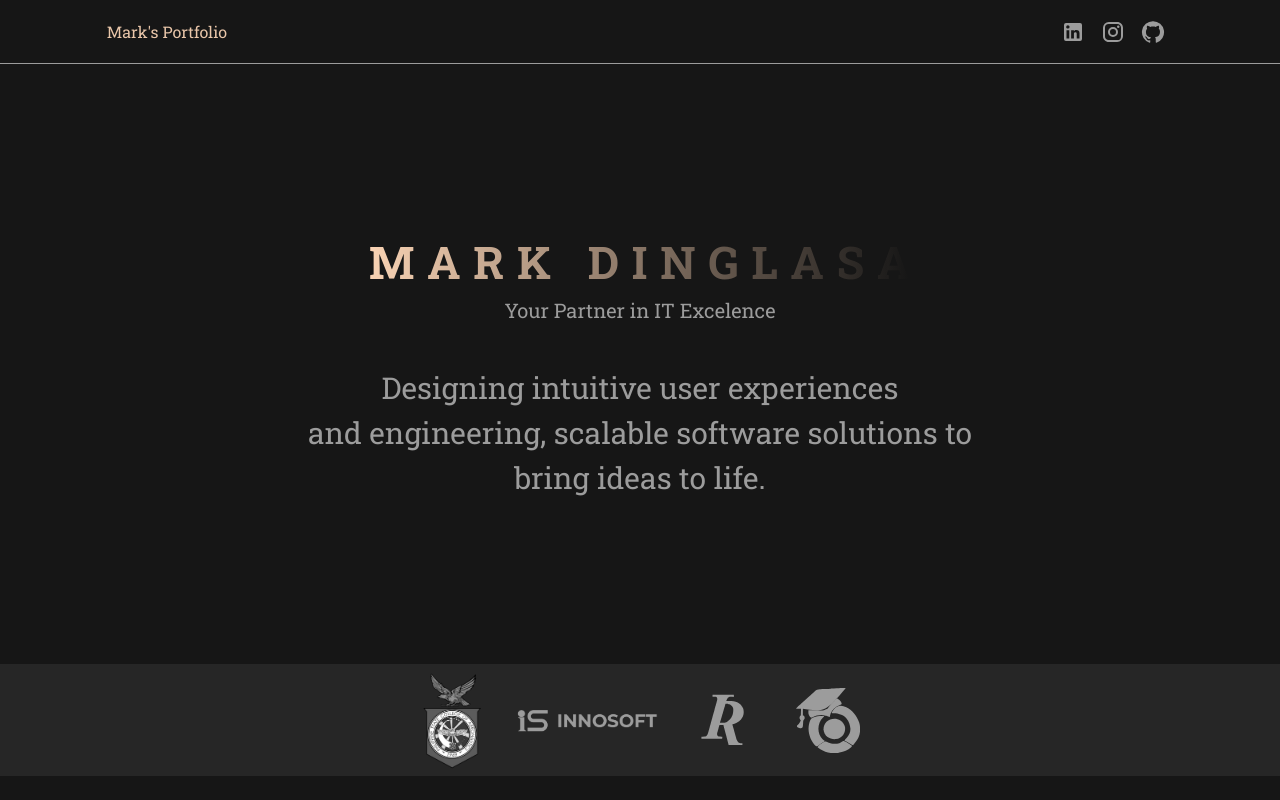
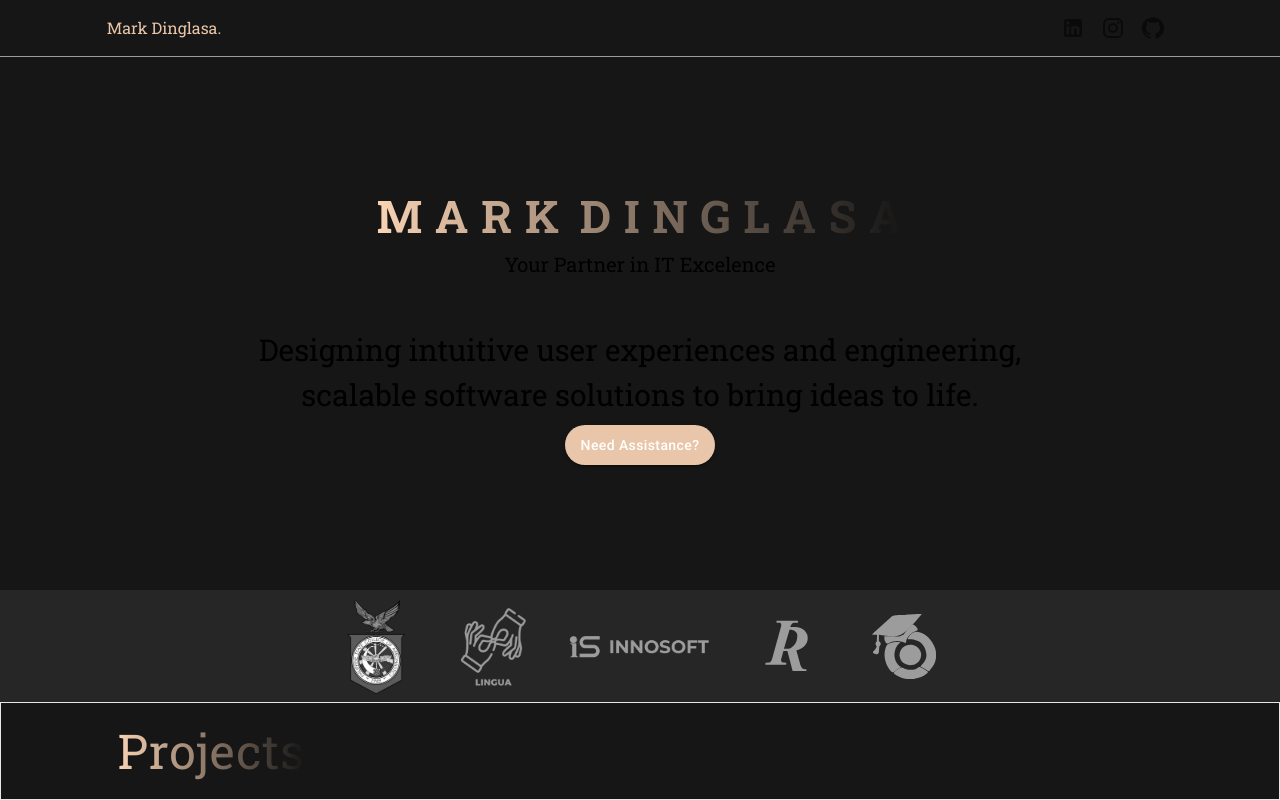
Before and after one commit to markdinglasa/portfolio, a React (Vite) app: page / in a window 1280 px wide. Built offline with nearby package versions, Linux system fonts and the light colour scheme.

Commit message:
fx components

```diff
--- /dev/null
+++ b/src/components/Buttons/CircleButton/index.tsx
@@ -0,0 +1,27 @@
+import { Badge, IconButton, Tooltip } from "@mui/material";
+import { ButtonColor, CircleButtonProps, SFC } from "../../../types";
+import { colors } from "../../../styles";
+
+export const CircleButton : SFC<CircleButtonProps> = ({ClassName, IsNotification = false, OnClick, Icon, Type, Color, Title='', Disabled=false}) => {
+    const renderColor = () => {
+        switch(Color){
+            case ButtonColor.default:
+                return {bg:'', hover:''}
+            default:
+                return {bg:colors.palette.neutral['100'],hover:colors.palette.neutral['200']}
+        }
+    }
+    return (
+        <>
+        <div className={ClassName}>
+            <Tooltip title={Title} >
+                <IconButton onClick={OnClick} sx={{ backgroundColor: renderColor().bg,'&:hover': {backgroundColor: renderColor().hover,}}} type={Type} disabled={Disabled}>
+                    <Badge color={IsNotification ? 'error' : 'default'}  overlap="circular" variant={IsNotification ? 'dot' : 'standard'} anchorOrigin={{ vertical: 'bottom', horizontal: 'right', }} >
+                        {Icon}
+                    </Badge>
+                </IconButton>
+            </Tooltip>
+        </div>
+        </>
+    )
+}
--- /dev/null
+++ b/src/components/Buttons/CustomButton/index.tsx
@@ -0,0 +1,73 @@
+import { ButtonType, SFC } from "../../../types";
+import * as S from '../../../styles'
+import { ReactNode } from "react";
+import { Button } from "@mui/material";
+import { cn } from "../../../utils";
+import { CircleButton } from "../CircleButton";
+
+export interface ButtonProps {
+    color?: string;
+    dirty?: boolean;
+    disabled?: boolean;
+    icon?: ReactNode;
+    onClick?(e: React.MouseEvent<HTMLButtonElement, MouseEvent>): void;
+    text: string;
+    type?: ButtonType;
+    morph?: boolean
+    child?:ReactNode
+}
+
+export const CustomButton : SFC<ButtonProps> = ({ ClassName,
+    color ='primary',
+    dirty = false,
+    disabled = false,
+    icon,
+    onClick,
+    text,
+    type = ButtonType.button,
+    morph = true,
+    child
+}) => {
+
+    const CustomColor = () => {
+        if (color === 'primary') return { bg: S.colors.primary, hover: S.colors.primaryHover, text: `text-[${S.colors.background}]` }
+        if (color === 'green') return { bg: S.colors.palette.green['300'], hover: S.colors.palette.green['400'], text: 'text-white'}
+        if (color === 'red') return { bg: S.colors.palette.red['300'], hover: S.colors.palette.red['400'], text: 'text-white'}
+        if (color === 'default')  return { bg: 'none', hover: S.colors.palette.neutral['100'],text: 'text-primary' }
+        return { bg: 'none', hover: S.colors.palette.neutral['100'],text: 'text-primary' }
+    }
+
+    return (
+        <>
+
+        <S.Container className={morph?'md:block hidden':''}>
+        <Button
+            startIcon={icon}
+            type={type}
+            onClick={onClick}
+            variant="contained"
+            disabled={disabled || dirty}
+            className={cn(" flex items-center justify-center h-10 rounded-md shadow-none " + ClassName)}
+            sx={{
+                minWidth:'120px',
+                border:'none',
+                fontFamily:'Roboto',
+                borderRadius:'10rem',
+                textTransform:'none',
+                background: CustomColor().bg,
+                '&:hover': { background: CustomColor().hover },
+                opacity: disabled || dirty ? 0.6 : 1,
+                cursor: disabled || dirty ? 'not-allowed' : 'pointer',
+                transition:'ease-in-out 0.3s'
+            }}
+        >
+            {child}
+            <span className={`font-roboto ${CustomColor().text}`}>{text}</span>
+        </Button>
+        </S.Container>
+            { morph && <S.Container className="md:hidden block">
+            <CircleButton OnClick={onClick} IsNotification={false} Icon={icon} Type={type} ClassName={disabled?'hidden':'block'} Disabled={disabled}/>
+        </S.Container> }
+        </>
+    )
+}
--- /dev/null
+++ b/src/components/Buttons/IconButton/index.tsx
@@ -0,0 +1,26 @@
+import { Badge, IconButton, Tooltip } from "@mui/material";
+import { CircleButtonProps, SFC } from "../../../types";
+
+export const CustomIconButton : SFC<CircleButtonProps> = ({ClassName, OnClick, Icon, Type, Title='', Disabled=false, Href= '', Label = ""}) => {
+
+    return (
+        <>
+        <div className={ClassName}>
+            <Tooltip title={Title} >
+                <IconButton
+                onClick={OnClick}
+                type={Type}
+                disabled={Disabled}
+                target="_blank"
+                href={Href}
+                aria-label={Label}
+                >
+                    <Badge >
+                        {Icon}
+                    </Badge>
+                </IconButton>
+            </Tooltip>
+        </div>
+        </>
+    )
+}
--- /dev/null
+++ b/src/components/Buttons/index.ts
@@ -0,0 +1,3 @@
+export * from './CircleButton'
+export * from './CustomButton'
+export * from './IconButton'
--- a/src/components/index.ts
+++ b/src/components/index.ts
@@ -6,3 +6,4 @@ export * from './PageBreadCrumbs'
 export * from './Avatar'
 export * from './Charts'
 export * from './Skeleton'
+export * from './Buttons'
--- a/src/pages/Home/index.tsx
+++ b/src/pages/Home/index.tsx
@@ -1,9 +1,7 @@
 
-import { SFC } from "../../types";
-import * as S from '../../styles/Styles'
+import { ButtonType, SFC } from "../../types";
+import * as S from '../../styles'
 import { twMerge } from "tailwind-merge";
-import EmailIcon from '@mui/icons-material/Email';
-import { PageBreadCrumbs } from "../../components";
 import RTMLogo from '../../assets/svg/rtm-logo.svg'
 import ConnextLogo from '../../assets/svg/connex-logo.svg'
 import PhilscaLogo from '../../assets/images/philsca-logo.png'
@@ -11,49 +9,66 @@ import InnosoftLogo from  '../../assets/images/innosoft-logo.png'
 import LinkedInIcon from '@mui/icons-material/LinkedIn';
 import GitHubIcon from '@mui/icons-material/GitHub';
 import InstagramIcon from '@mui/icons-material/Instagram';
+import LinguaLogo from '../../assets/images/lingua-logo.png'
 import { IconButton } from "@mui/material";
+import { useNavigate } from "react-router-dom";
+import { ProjectPage } from "../Projects";
+import { CustomButton, CustomIconButton } from "../../components";
 
 export const HomePage: SFC = ({ ClassName }) => {
-
+    const navigate = useNavigate()
     return (
         <>
-            <S.Container className={twMerge("bg-[#161616] text-[#9c9c9c]", ClassName)}>
+            <S.Container className={twMerge(`bg-[${S.colors.background}] text-[${S.colors.secondary}]`, ClassName)}>
                 <S.Container className={`flex w-screen h-screen justify-start flex-col items-start `}>
                     <S.Content className="topcon  border-b-[1px] border-[#9C9C9C] w-full flex-col flex h-16 flex justify-center items-center">
                         <S.Divider className="w-full justify-between flex flex-col md:flex-row w-full md:w-10/12">
                             <S.Divider className="md:w-1/2 w-full flex md:justify-start justify-center items-center">
-                                <span className="text-[#E9C6A9]">Mark's Portfolio</span>
+                                <span className={`text-[${S.colors.primary}]`}>Mark Dinglasa.</span>
                             </S.Divider>
                             <S.Divider className=" w-full md:w-1/2 md:justify-end justify-center flex  ">
-                                <IconButton target="_blank" href="https://www.linkedin.com/in/ryan-mark-d-manos-752894271/" className="pointer bg-red-300" aria-label="linkedin">
-                                    <LinkedInIcon  className="pointer text-[#9C9C9C]" />
-                                </IconButton>
-                                <IconButton target="_blank" href="https://www.instagram.com/mark.ding1asa/" className="pointer" aria-label="linkedin">
-                                    <InstagramIcon  className="pointer text-[#9C9C9C]" />
-                                </IconButton>
-                                <IconButton target="_blank" href="https://github.com/emperorkira/" className="pointer" aria-label="linkedin">
-                                    <GitHubIcon  className="pointer text-[#9C9C9C]" />
-                                </IconButton>
+                                <CustomIconButton
+                                    Label="instagram"
+                                    Href="https://www.linkedin.com/in/ryan-mark-d-manos-752894271/"
+                                    Icon={<LinkedInIcon  className={`text-[${S.colors.secondary}] hover:text-[${S.colors.hover}] ease-in-out duration-700`} />}
+                                    Type={ButtonType.button}
+                                />
+                                <CustomIconButton
+                                    Label="instagram"
+                                    Href="https://www.instagram.com/mark.ding1asa/"
+                                    Icon={<InstagramIcon  className={`text-[${S.colors.secondary}] hover:text-[${S.colors.hover}] ease-in-out duration-700`} />}
+                                    Type={ButtonType.button}
+                                />
+                                <CustomIconButton
+                                    Label="GitHub"
+                                    Href="https://github.com/markdinglasa/"
+                                    Icon={<GitHubIcon  className={`text-[${S.colors.secondary}] hover:text-[${S.colors.hover}] ease-in-out duration-700`} />}
+                                    Type={ButtonType.button}
+                                />
                             </S.Divider>
                         </S.Divider>
                     </S.Content>
                     <S.Content className="w-full h-[600px] flex flex-row">
                         <S.Divider className="w-full flex justify-center items-center">
                             <S.Divider className="w-full flex flex-col justify-center items-center p-10 ">
-                                <h1 className="font-bold uppercase text-zinc-400 text-[45px] ">M a r k  &nbsp; D i n g l a s a</h1>
+                                <h1 className="font-bold uppercase text-zinc-400 text-[45px] flex md:flex-row flex-col text-center">
+                                    <span>M a r k</span>
+                                    <span className="md:ml-5">D i n g l a s a</span>
+                                </h1>
                                 <span className="text-[20px]" >Your Partner in IT Excelence</span>
-                                <S.Divider className="flex justify-center items-center mt-10 flex-col">
-                                    <span className="text-[30px]"> Designing intuitive user experiences</span>
-                                    <span className="text-[30px]"> and engineering, scalable software solutions to</span>
-                                    <span className="text-[30px]"> bring ideas to life.</span>
+                                <S.Divider className="flex justify-center items-center mt-10 flex-col p-2 w-full md:w-4/6 text-center">
+                                    <span className="text-[30px]">Designing intuitive user experiences and engineering, scalable software solutions to bring ideas to life.</span>
                                 </S.Divider>
+                                <CustomButton text="Need Assistance?" color="primary" morph={false}/>
                             </S.Divider>
                         </S.Divider>
                     </S.Content>
-
-                    <S.Content className="w-full bg-[#262626] flex flex-col justify-center p-2 items-center  md:flex-row gap-2">
+                    <S.Content className="w-full bg-[#262626] flex flex-col justify-center p-2 items-center  md:flex-row gap-5">
                         <S.Divider className=" h-24 w-24 text-center p-2 ">
                             <S.Image src={PhilscaLogo} className="p-2 -mt-4" style={{ filter:'grayscale(150%)'}}/>
+                        </S.Divider>
+                        <S.Divider className=" h-24 w-24 text-center ">
+                            <S.Image src={LinguaLogo} className="p-2"/>
                         </S.Divider>
                         <S.Divider className=" h-24 w-40 text-center  items-center flex justify-center">
                             <S.Image src={InnosoftLogo} className="" style={{ filter:'grayscale(90%)'}}/>
@@ -65,6 +80,7 @@ export const HomePage: SFC = ({ ClassName }) => {
                             <S.Image src={ConnextLogo} className="p-2"/>
                         </S.Divider>
                     </S.Content>
+                    <ProjectPage/>
                 </S.Container>
             </S.Container>
         </>
--- /dev/null
+++ b/src/pages/Projects/index.tsx
@@ -0,0 +1,17 @@
+import { SFC } from "../../types";
+import * as S from '../../styles'
+import { cn } from "../../utils";
+
+export const ProjectPage : SFC = ({ClassName}) => {
+    return (
+        <>
+            <S.Container className={cn("border p-3 w-full flex justify-center items-center", ClassName)}>
+                <S.Content className="w-full md:w-10/12">
+                    <S.Divider className="title text-2lg">
+                        <h1>Projects</h1>
+                    </S.Divider>
+                </S.Content>
+            </S.Container>
+        </>
+    )
+}
--- a/src/styles/colors.ts
+++ b/src/styles/colors.ts
@@ -1,8 +1,10 @@
 export const colors = {
-    background: '#f1f6fa',
-    primary: '#1B42CE',
+    background: '#161616',
+    primary: '#E9C6A9',
+    primaryHover: '#C4A78E',
     red: '#AF2D24',
-    secondary: '#1030a4',
+    secondary: '#9C9C9C',
+    hover:'#696969',
     white: '#fff',
     pink: '#D99694',
     warning: '#fb6340',
--- a/src/types/components/button.ts
+++ b/src/types/components/button.ts
@@ -16,11 +16,13 @@ export enum ButtonColor {
 }
 
 export interface CircleButtonProps {
-  OnClick : any | GenericFunction
+  Label?:string
+  OnClick?: any | GenericFunction
   IsNotification?: boolean
   Icon: ReactNode
   Type:ButtonType
   Color?:ButtonColor
   Title?:string
   Disabled?:boolean
+  Href?: string
 }
```
Also changed, not shown: src/assets/images/lingua-logo.png.
